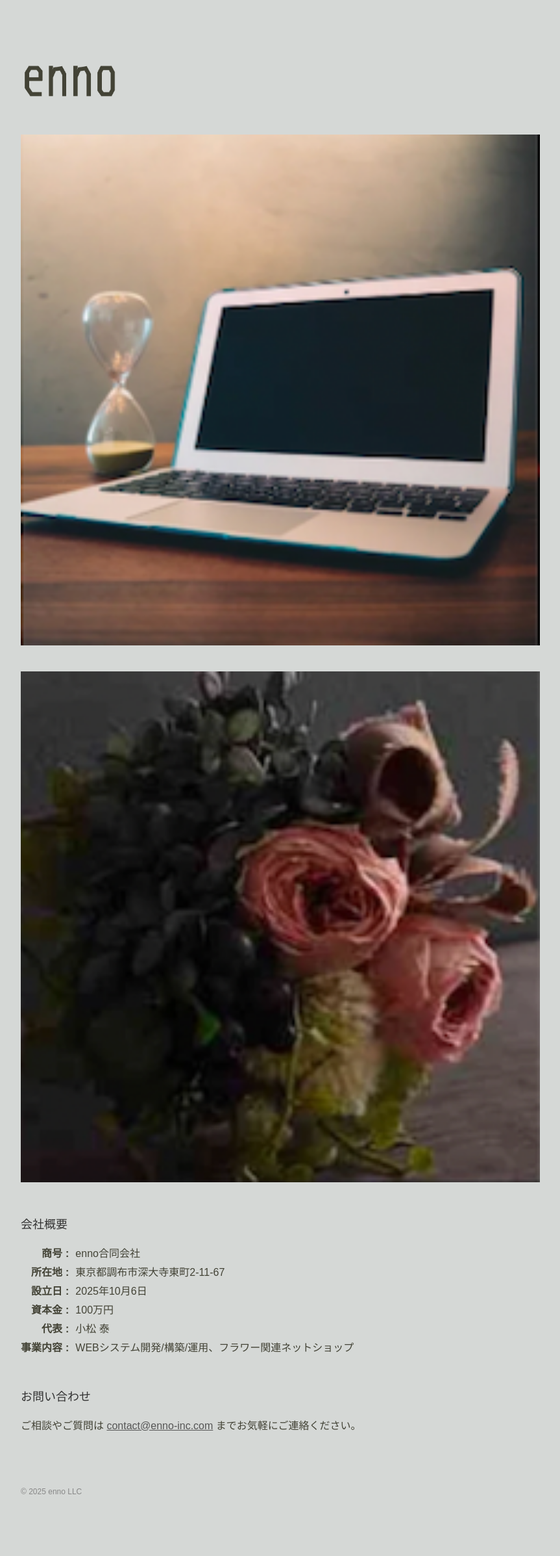
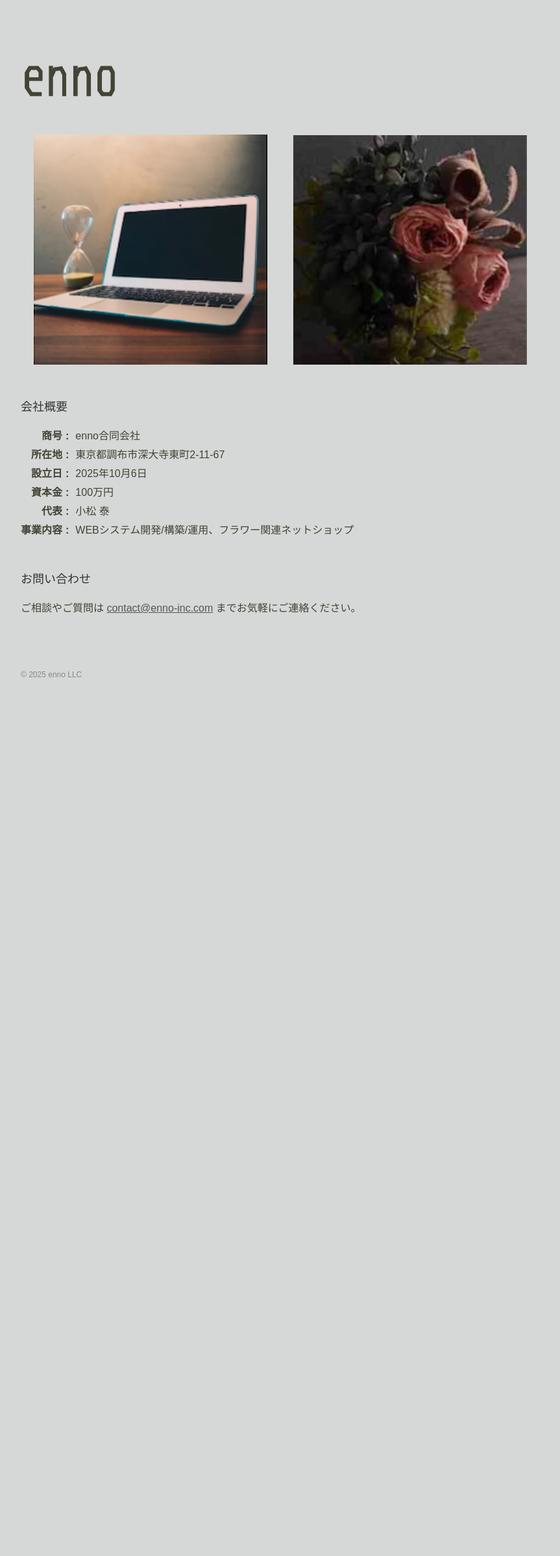
Before and after one commit to komapotter/www.enno-inc.com, a Jekyll site: the page built from index.markdown, in a window 1280 px wide. Shown: the whole page at 65% size, without its empty margins (208-1071 px from the left). Built offline with Jekyll 4.4.1, drawn with Linux system fonts in a browser that asks for light colours; some web fonts are replaced; after the commit the page ends 1137 px from its top, so only the background shows below that.

Commit message:
Change gallery layout to horizontal row and center items

```diff
--- a/assets/css/style.css
+++ b/assets/css/style.css
@@ -37,14 +37,15 @@ ul {
 
 .gallery {
     display: flex;
-    flex-direction: column;
+    flex-direction: row;
+    justify-content: center;
     align-items: center;
     gap: 40px;
     margin-top: 50px;
 }
 
 .gallery-item {
-    width: 100%;
+    width: 45%;
     overflow: hidden; /* はみ出し防止 */
 }
 
```
